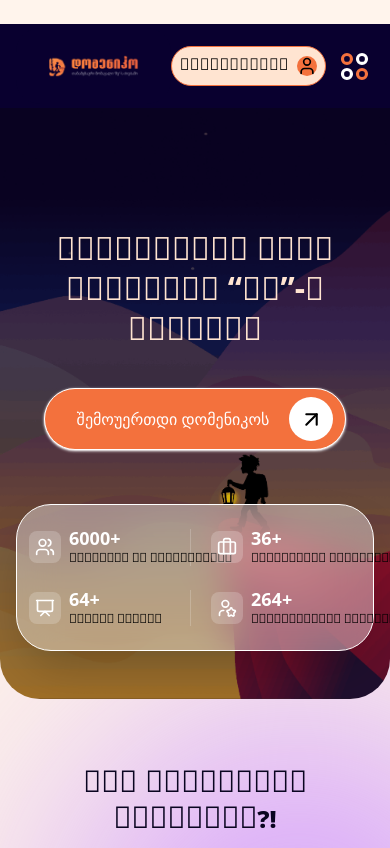
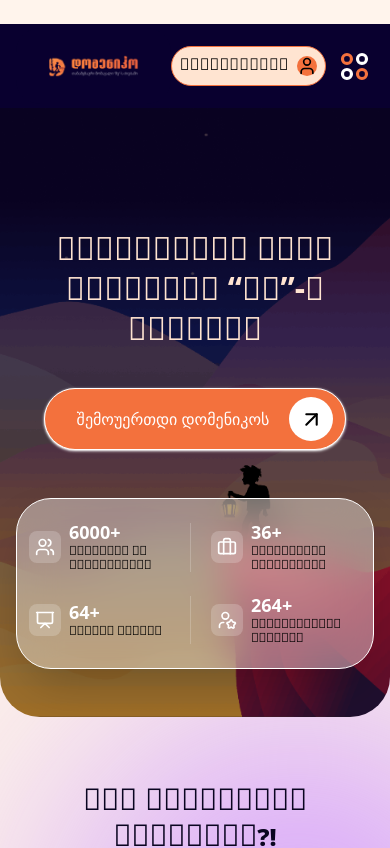
Before and after one commit to giorgikakashvili-afk/domeniko-web, a React (Vite) app: page / in a window 390 px wide. Shown: the top 848 px of the page. Built offline with nearby package versions, Linux system fonts and the light colour scheme.

Commit message:
iphone text

```diff
--- a/src/components/HeroSection.jsx
+++ b/src/components/HeroSection.jsx
@@ -61,8 +61,9 @@ const HeroSection = () => {
       </div>
 
       {/* STATS BAR - ოპტიმიზირებული მობილურისთვის */}
+      {/* STATS BAR - ოპტიმიზირებული მობილურისთვის */}
       <div className={`relative md:absolute bottom-0 md:bottom-6 xl:bottom-10 w-full px-4 md:px-7 z-20 mt-12 md:mt-0 transition-all duration-1000 delay-700
-        ${loaded ? 'translate-y-0 opacity-100' : 'translate-y-20 opacity-0'}`}>
+  ${loaded ? 'translate-y-0 opacity-100' : 'translate-y-20 opacity-0'}`}>
 
         <div className="max-w-8xl mx-auto bg-white/40 backdrop-blur-xl py-6 md:py-8 xl:py-10 rounded-[35px] xl:rounded-4xl shadow-2xl border border-white apple-blur">
           <div className="grid grid-cols-2 xl:grid-cols-4 gap-y-6 gap-x-2 md:gap-y-8 xl:gap-0">
@@ -70,21 +71,21 @@ const HeroSection = () => {
               <div
                 key={index}
                 className={`flex items-center justify-start gap-2 md:gap-3 xl:gap-4 px-3 md:px-6 xl:justify-center transition-all duration-700
-                  ${index % 2 === 0 ? 'border-r border-white/20' : ''}
-                  ${index > 1 ? 'xl:border-l xl:border-white/20' : ''}
-                  xl:border-r last:border-none`}
+            ${index % 2 === 0 ? 'border-r border-white/20' : ''}
+            ${index > 1 ? 'xl:border-l xl:border-white/20' : ''}
+            xl:border-r last:border-none`}
               >
-                {/* პატარა აიქონი მობილურისთვის */}
                 <div className="bg-white/20 p-1.5 md:p-3 rounded-lg md:rounded-2xl shrink-0">
                   {React.cloneElement(stat.icon, { className: "w-5 h-5 md:w-7 md:h-7 text-white" })}
                 </div>
 
-                <div className="flex flex-col items-start text-left min-w-0">
+                <div className="flex flex-col items-start text-left min-w-0 flex-1">
                   <div className="text-white text-lg md:text-2xl xl:text-4xl font-black leading-none">
                     {stat.value}
                   </div>
-                  {/* whitespace-nowrap უშველის ტექსტის გაწყვეტას */}
-                  <div className="font-noto [font-variant-caps:all-petite-caps] text-[13px] md:text-lg xl:text-xl font-black mt-0.5 uppercase tracking-tight leading-tight whitespace-nowrap overflow-hidden text-ellipsis">
+
+                  {/* აქ შეიცვალა whitespace-nowrap -> whitespace-normal */}
+                  <div className="font-noto [font-variant-caps:all-petite-caps] text-[13px] md:text-lg xl:text-xl font-black mt-0.5 uppercase tracking-tight leading-[1.1] whitespace-normal">
                     {stat.label}
                   </div>
                 </div>
```
